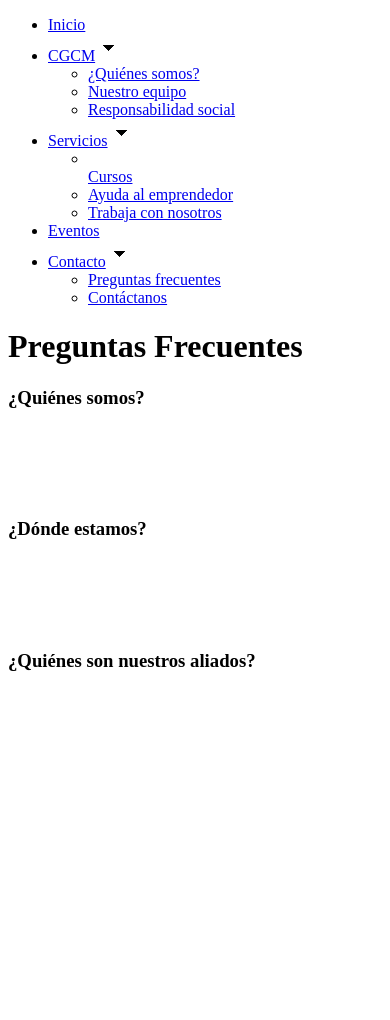
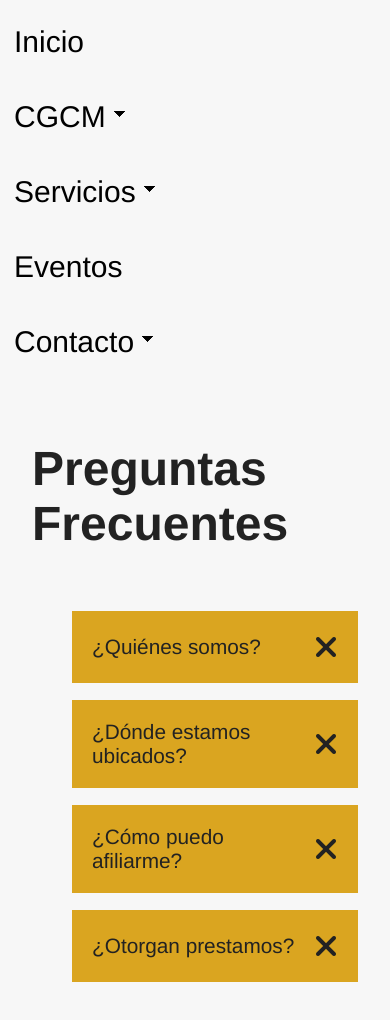
Before and after one commit to Alejandromusix/camara, a plain HTML site: page Q&A/qya.html in a window 390 px wide. Before the commit the page ends 844 px from the top, so only its background shows below. Drawn offline with Linux system fonts and the light colour scheme; a web font is replaced by a local one.

Commit message:
More responsive

```diff
--- a/Q&A/qya.css
+++ b/Q&A/qya.css
@@ -0,0 +1,149 @@
+* {box-sizing: border-box; }
+html, body {
+    height: 100%;
+}
+@font-face {
+    font-family: "intel";
+    src: url(/Inter/Inter-Italic-VariableFont_opsz\,wght.ttf);
+}
+body {
+    margin: 0;
+    font-family: "intel", Helvetica;
+    color: #222;
+    background:#f7f7f7 ;
+    -webkit-font-smoothing: antialiased;
+    overflow-x: hidden;
+}
+
+.sr-only {
+    position: absolute;
+    width: 1px;
+    height: 1px;
+    padding: 0;
+    margin: -1px;
+    overflow: hidden;
+    clip: rect(0 0 0 0);
+    white-space: nowrap;
+    border: 0;
+}
+.main-nav {
+    position: sticky;
+}
+.nav-list {
+  list-style: none;
+  margin: 0;
+  padding: 0;
+  display: flex;
+  gap: 16px;
+  align-items: center;
+  justify-content: center;
+  flex-wrap: wrap;
+}
+
+/* main links */
+.option {
+  margin-top: 15px;
+  color: #000;
+  text-decoration: none;
+  font-weight: 300;
+  padding: 10px 14px;
+  border-radius: 6px;
+  font-size: 30px;
+  display: inline-block;
+}
+
+.option:focus { outline: 3px solid rgba(6,122,6,.18); outline-offset:4px; }
+
+/* parent that contains dropdown */
+.has-sub { position: relative; }
+
+/* dropdown box (hidden by default) */
+.dropdown {
+  position: absolute;
+  top: 100%;
+  left: 0;
+  min-width: 220px;
+  background: #fff;
+  border-radius: 6px;
+  box-shadow: 0 8px 20px rgba(0,0,0,.12);
+  padding: 6px 0;
+  display: none;
+  z-index: 1000;
+}
+
+/* dropdown items */
+.dropdown li { list-style: none; margin: 0; }
+.dropdown-link {
+  display: block;
+  padding: 20px 30px;
+  color: #222;
+  text-decoration: none;
+}
+.dropdown-link:hover,
+.dropdown-link:focus { background: #f3f3f3; }
+
+/* show dropdown on hover or keyboard focus */
+.has-sub:hover > .dropdown,
+.has-sub:focus-within > .dropdown,
+.has-sub.open > .dropdown { display: block; }
+
+/* small-screen adjustments */
+@media (max-width: 720px) {
+  .nav-list { flex-direction: column; gap: 6px; align-items: stretch; }
+  .dropdown { position: static; box-shadow: none; display: none; }
+  .has-sub.open > .dropdown { display: block; }
+  .dropdown-link { padding-left: 28px; }
+}
+.qya {
+    margin: 2rem;
+    font-size: 1.3rem;
+    align-items: center;
+    flex-direction: column;
+    display: flex;
+}
+.qya h1 {
+    font-size: 3rem;
+}
+.qya ul li {
+    list-style: none;
+    margin-bottom: 1rem;
+}
+.qya .question {
+  margin-bottom: 1px;
+  padding: 20px;
+  width: 100%;
+  display: flex;
+  justify-content: space-between;
+  align-items: center;
+  background-color: goldenrod;
+  font-weight: 400;
+  cursor: pointer;
+}
+.qya .icon {
+    font-size: 2rem;
+    margin-left: 1rem;
+    display: flex;
+    align-items: center;
+    justify-content: center;
+    transition: transform 0.25s ease-in-out;
+}
+.qya .answer {
+    max-height: 0;
+    overflow: hidden;
+    font-size: 20px;
+    background-color: #e5e2e2;
+    border-radius: 10px;
+    transition: max-height 0.35s cubic-bezier(0.5, 0, 0.1, 1);
+    }
+.qya .answer span {
+    display: inline-block;
+    padding: 1.2rem;
+    margin: 5px;
+    text-align: start;
+}
+.qya .question.open + .answer {
+    max-height: 1200px;
+}
+.qya .question.open > .icon {
+    transform: rotate(45deg);
+}
--- a/Q&A/qya.html
+++ b/Q&A/qya.html
@@ -4,11 +4,14 @@
     <meta charset="UTF-8">
     <meta name="viewport" content="width=device-width, initial-scale=1.0">
     <title>Preguntas frecuentes | CGCM</title>
+    <link rel="stylesheet" href="/Q&A/qya.css">
+    <link rel="icon" href="/ChefImages/CÁMARA GASTRONÓMICA DE CARACAS MIRANDA-03.png">
+    <script src="https://kit.fontawesome.com/e11074fe4c.js" crossorigin="anonymous"></script>
 </head>
 <body>
     <nav class="main-nav" aria-label="Main navigation">
   <ul class="nav-list">
-    <li><a href="index.html" class="option">Inicio</a></li>
+    <li><a href="/Main page/index.html" class="option">Inicio</a></li>
 
     <li class="has-sub">
       <a href="#" class="option" aria-haspopup="true" aria-expanded="false">CGCM<img src="/ChefImages/arrow_drop_down_27dp_000000_FILL0_wght400_GRAD0_opsz24.png" alt=""></a>
@@ -39,36 +42,58 @@
     </li>
   </ul>
 </nav>
-<main class="frequently-asked">
+<main>
+  <section class="qya" id="qya">
      <h1>Preguntas Frecuentes</h1>
-    <div class="faq-item">
-    <h3 class="question">¿Quiénes somos?</h3>
+     <ul>
+      <li>
+        <div class="question">
+          <span>¿Quiénes somos?</span>
+          <span class="icon"><i class="fa-solid fa-xmark"></i></span>
+        </div>
         <div class="answer">
-        <br>
-        <br>
-        <br>
-        <br>
+          <span>
+            Somos una cámara gastronómica que ayuda a emprendedores.
+          </span>
         </div>
+      </li>
+      <li>
+        <div class="question">
+          <span>¿Dónde estamos ubicados?</span>
+          <span class="icon"><i class="fa-solid fa-xmark"></i></span>
         </div>
-    <div class="faq-item">
-        <h3 class="question">¿Dónde estamos?</h3>
         <div class="answer">
-            <br>
-            <br>
-            <br>
-            <br>
+          <span>
+            Somos una cámara gastronómica que ayuda a emprendedores.
+          </span>
         </div>
+      </li>
+      <li>
+        <div class="question">
+          <span>¿Cómo puedo afiliarme?</span>
+          <span class="icon"><i class="fa-solid fa-xmark"></i></span>
         </div>
-    <div class="faq-item">
-      <h3 class="question">¿Quiénes son nuestros aliados?</h3>
         <div class="answer">
-        <br>
-        <br>
-        <br>
-        <br>
+          <span>
+            Somos una cámara gastronómica que ayuda a emprendedores.
+          </span>
         </div>
+      </li>
+      <li>
+        <div class="question">
+          <span>¿Otorgan prestamos?</span>
+          <span class="icon"><i class="fa-solid fa-xmark"></i></span>
         </div>
+        <div class="answer">
+          <span>
+            Somos una cámara gastronómica que ayuda a emprendedores.
+          </span>
+        </div>
+      </li>
+     </ul>
+  </section>
 
 </main>
+<script src="/Q&A/qya.js"></script>
 </body>
 </html>
--- a/Q&A/qya.js
+++ b/Q&A/qya.js
@@ -0,0 +1,7 @@
+const question = document.querySelectorAll('.question');
+
+question.forEach(function(question){
+    question.addEventListener('click', function(){
+        question.classList.toggle('open')
+    })
+})
```
Also changed, not shown: Main page/index.html (+3 -3 lines), Main page/style.css (+29 -3 lines), Main page/index.js (line endings or trailing spaces), 1 other file. Lines whose indentation alone changed are shown as unchanged.
